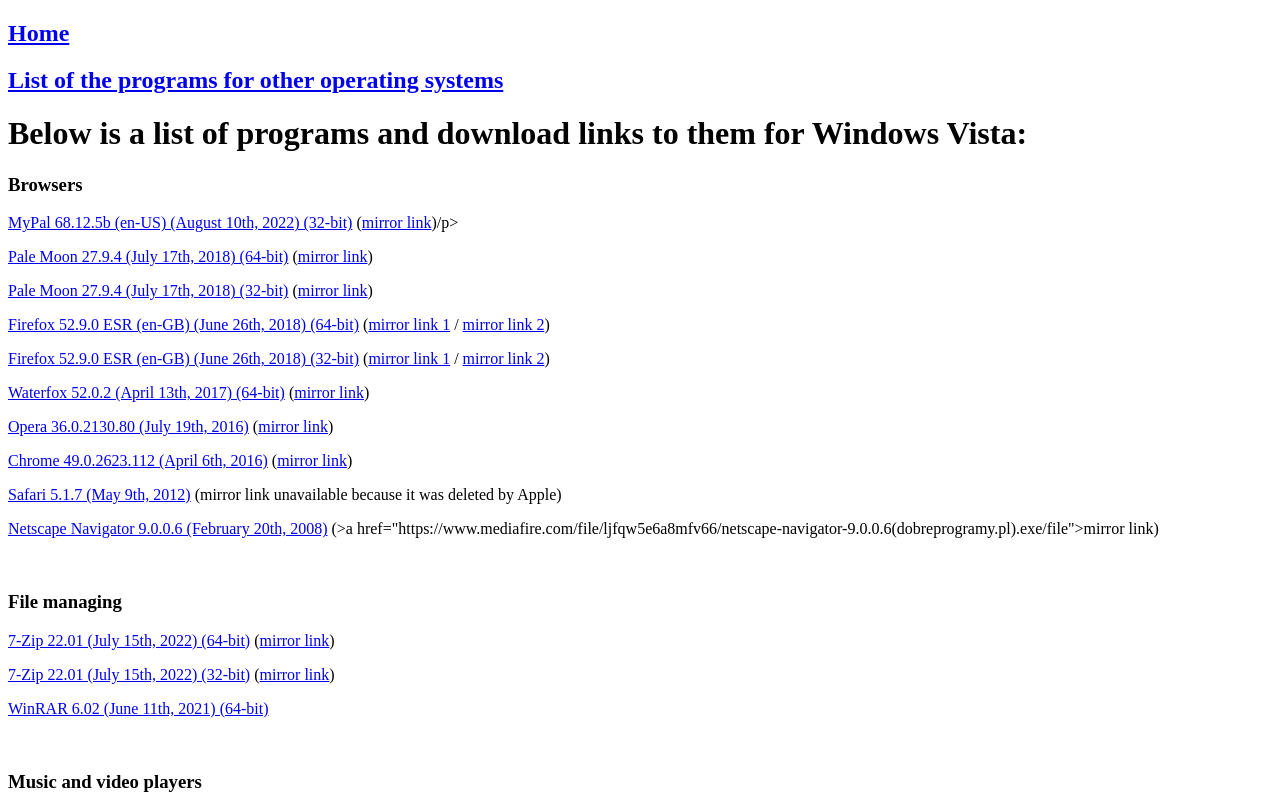
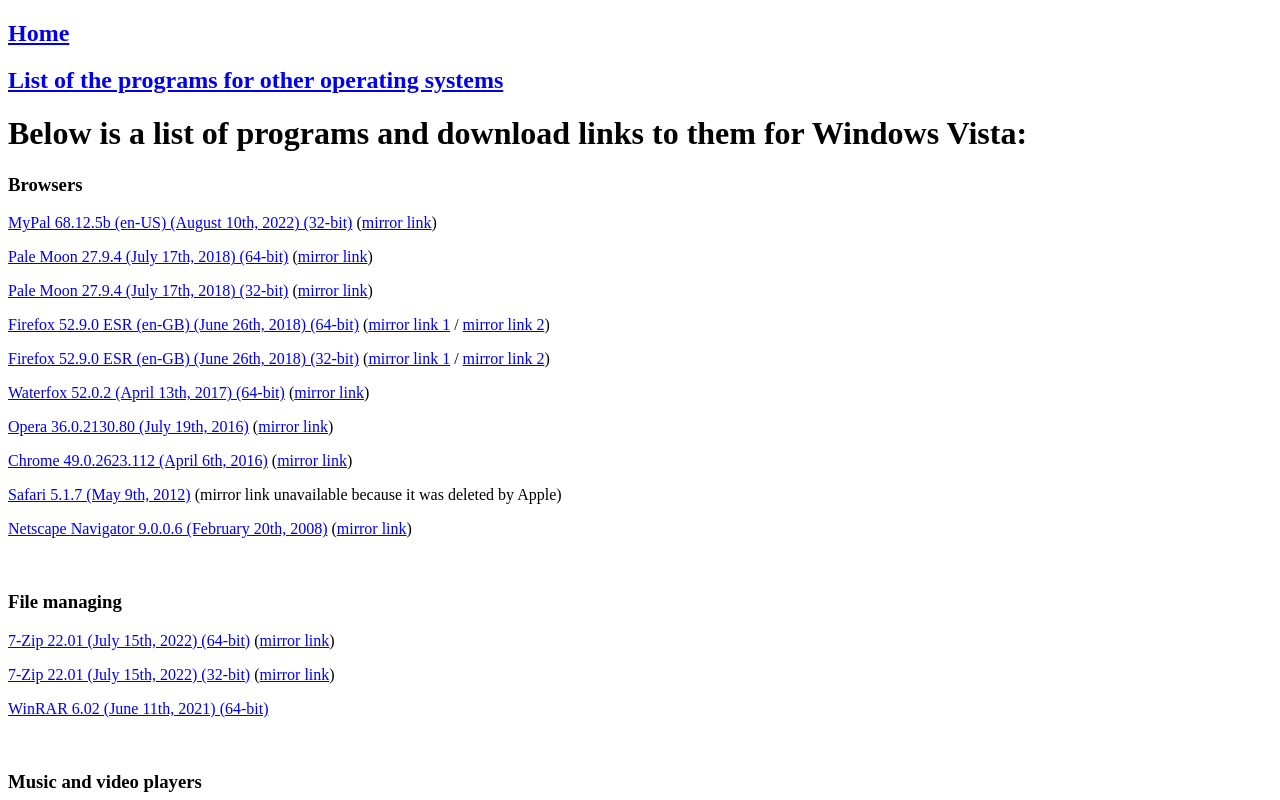
Before and after one commit to maxthefox1632/maxthefox1632.github.io, a plain HTML site: page programs/windowsvista/index.html in a window 1280 px wide. Shown: the top 800 px of the page. Drawn offline with Linux system fonts and the light colour scheme.

Commit message:
Update index.html

```diff
--- a/programs/windowsvista/index.html
+++ b/programs/windowsvista/index.html
@@ -9,7 +9,7 @@
    <h2><a href="/programs">List of the programs for other operating systems</a></h2>
    <h1>Below is a list of programs and download links to them for Windows Vista:</h1>
    <h3>Browsers</h3>
-   <p><a href="https://github.com/Feodor2/Mypal68/releases/download/68.12.5b/mypal-68.12.5.en-US.win32.zip">MyPal 68.12.5b (en-US) (August 10th, 2022) (32-bit)</a> (<a href="https://www.mediafire.com/file/8y3922c8g7tw1ou/mypal-68.12.5.en-US.win32.zip/file">mirror link</a>)/p>
+   <p><a href="https://github.com/Feodor2/Mypal68/releases/download/68.12.5b/mypal-68.12.5.en-US.win32.zip">MyPal 68.12.5b (en-US) (August 10th, 2022) (32-bit)</a> (<a href="https://www.mediafire.com/file/8y3922c8g7tw1ou/mypal-68.12.5.en-US.win32.zip/file">mirror link</a>)</p>
    <p><a href="https://archive.palemoon.org/palemoon/27.x/27.9.4/palemoon-27.9.4.win64.installer.exe">Pale Moon 27.9.4 (July 17th, 2018) (64-bit)</a> (<a href="https://www.mediafire.com/file/xvgok1fqrzmy5b9/palemoon-27.9.4.win64.installer.exe/file">mirror link</a>)</p>
    <p><a href="https://archive.palemoon.org/palemoon/27.x/27.9.4/palemoon-27.9.4.win32.installer.exe">Pale Moon 27.9.4 (July 17th, 2018) (32-bit)</a> (<a href="https://www.mediafire.com/file/9czlz88ngvlq77h/palemoon-27.9.4.win32.installer.exe/file">mirror link</a>)</p>
    <p><a href="https://archive.mozilla.org/pub/firefox/releases/52.9.0esr/win64/en-GB/Firefox%20Setup%2052.9.0esr.exe">Firefox 52.9.0 ESR (en-GB) (June 26th, 2018) (64-bit)</a> (<a href="https://ftp.mozilla.org/pub/firefox/releases/52.9.0esr/win64/en-GB/Firefox%20Setup%2052.9.0esr.exe">mirror link 1</a> / <a href="https://www.mediafire.com/file/86m10x7btbbmkug/Firefox+Setup+52.9.0esr.exe/file">mirror link 2</a>)</p>
@@ -18,7 +18,7 @@
    <p><a href="https://archive.org/download/opera-36.0.2130.80-last-version-for-the-windows-xp-and-vista/Opera_winxpvista_36.0.2130.80_Setup.exe">Opera 36.0.2130.80 (July 19th, 2016)</a> (<a href="https://www.mediafire.com/file/tm6kx15luznkhur/Opera_winxpvista_36.0.2130.80_Setup.exe/file">mirror link</a>)</p>
    <p><a href="https://archive.org/download/49.0.2623.112ChromeInstaller/49.0.2623.112_chrome_installer.exe">Chrome 49.0.2623.112 (April 6th, 2016)</a> (<a href="https://www.mediafire.com/file/hsmky4ki036tugc/49.0.2623.112_chrome_installer.exe/file">mirror link</a>)</p>
    <p><a href="https://archive.org/download/safari-5.1.7-windows/5.1.7_SafariSetup.exe">Safari 5.1.7 (May 9th, 2012)</a> (mirror link unavailable because it was deleted by Apple)</p>
-   <p><a href="https://download.dpcdn.pl/internet/netscape-navigator-9.0.0.6(dobreprogramy.pl).exe">Netscape Navigator 9.0.0.6 (February 20th, 2008)</a> (>a href="https://www.mediafire.com/file/ljfqw5e6a8mfv66/netscape-navigator-9.0.0.6(dobreprogramy.pl).exe/file">mirror link</a>)</p>
+   <p><a href="https://download.dpcdn.pl/internet/netscape-navigator-9.0.0.6(dobreprogramy.pl).exe">Netscape Navigator 9.0.0.6 (February 20th, 2008)</a> (<a href="https://www.mediafire.com/file/ljfqw5e6a8mfv66/netscape-navigator-9.0.0.6(dobreprogramy.pl).exe/file">mirror link</a>)</p>
    <br>
    <h3>File managing</h3>
    <p><a href="https://www.7-zip.org/a/7z2201-x64.exe">7-Zip 22.01 (July 15th, 2022) (64-bit)</a> (<a href="https://www.mediafire.com/file/h7jtrnprzxkqqti/7z2201-x64.exe/file">mirror link</a>)</p>
```
